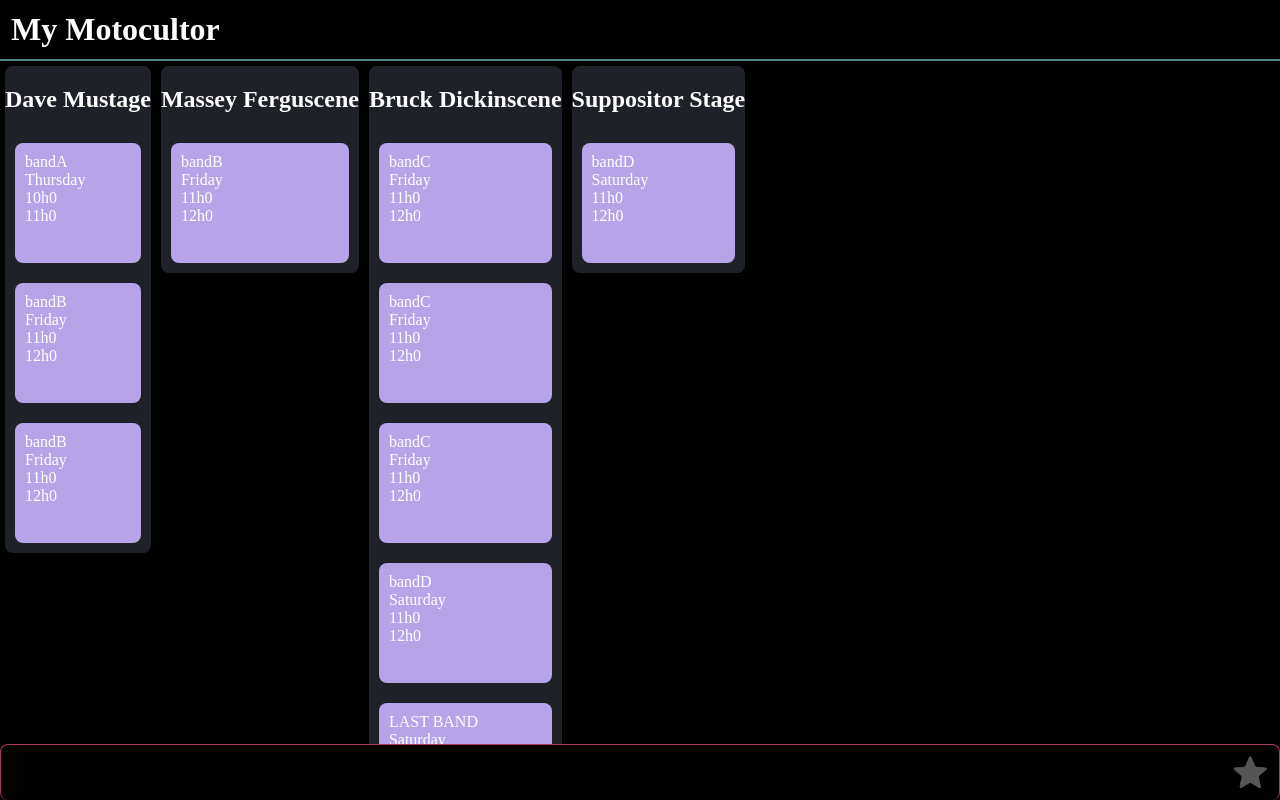
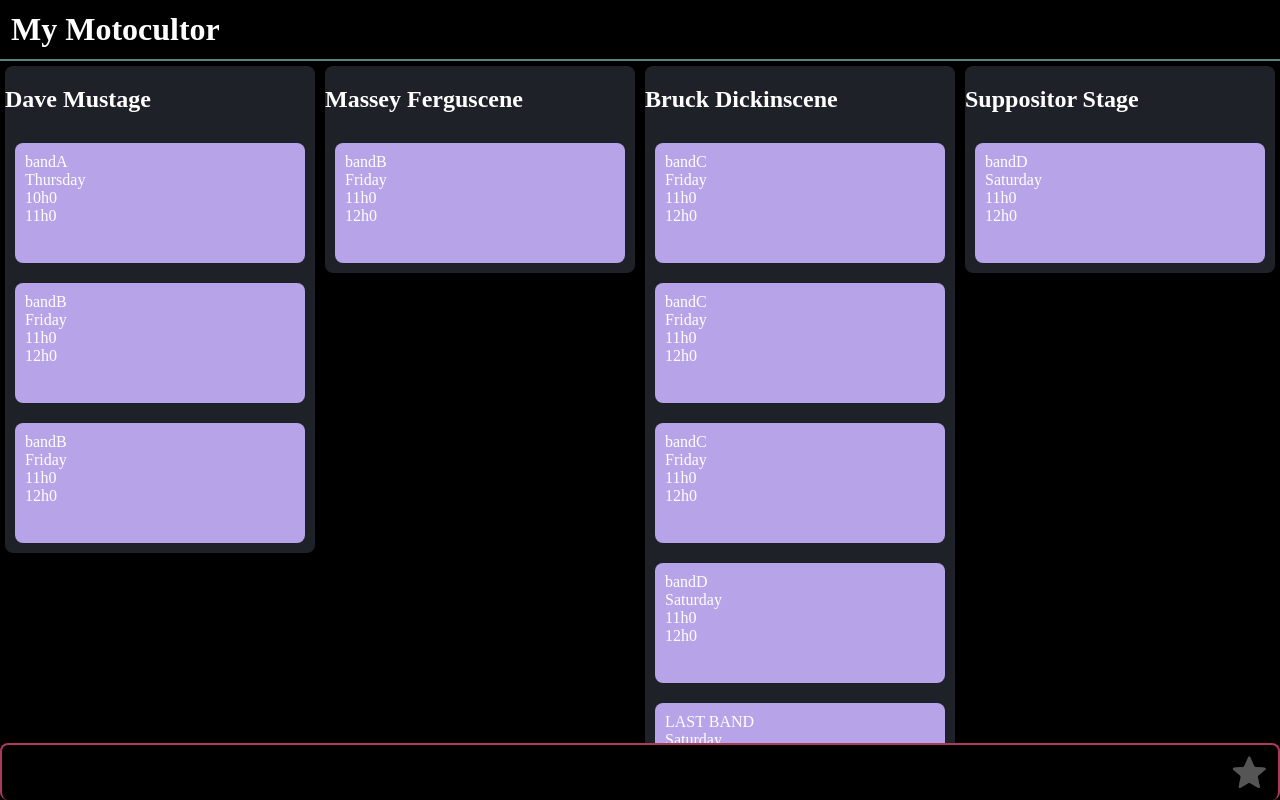
Before and after one commit to Kumquattt/my-motocultor, an Angular app: page / in a window 1280 px wide. Built offline with nearby package versions, Linux system fonts and the light colour scheme.

Commit message:
Fix column height not being fixed

```diff
--- a/src/app/my-running-order/my-running-order.css
+++ b/src/app/my-running-order/my-running-order.css
@@ -16,6 +16,8 @@
 }
 
 .sceneSlots {
+  flex: 1 1;
+
   display: flex;
   flex-direction: column;
   overflow-y: visible;
@@ -53,7 +55,7 @@
   font-size: 30px;
   padding: 10px;
   border-radius: 8px;
-  border: 1px solid var(--motoc-dark-red);
+  border: 2px solid var(--motoc-dark-red);
   border-bottom-style: none;
 
   .favorite-toggle-disabled {
```
